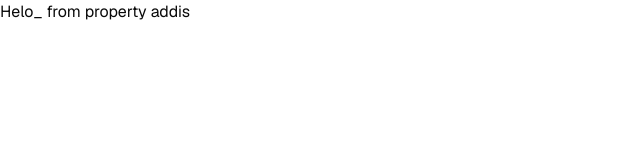
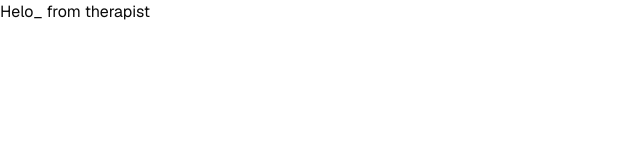
Before and after one commit to ad-code1993/therapist, a Next.js app: page / in a window 1280 px wide. Shown: the top 160 px of the page, without its empty margins (0-640 px from the left). Built offline with nearby package versions, Linux system fonts and the light colour scheme.

Commit message:
first commit

```diff
--- a/app/page.tsx
+++ b/app/page.tsx
@@ -3,7 +3,7 @@ import Image from "next/image";
 export default function Home() {
   return (
     <div className="font-sans">
-Helo_ from property addis
+Helo_ from therapist
     </div>
   );
 }
--- a/package.json
+++ b/package.json
@@ -1,5 +1,5 @@
 {
-  "name": "property-addis",
+  "name": "therapist",
   "version": "0.1.0",
   "private": true,
   "scripts": {
```
